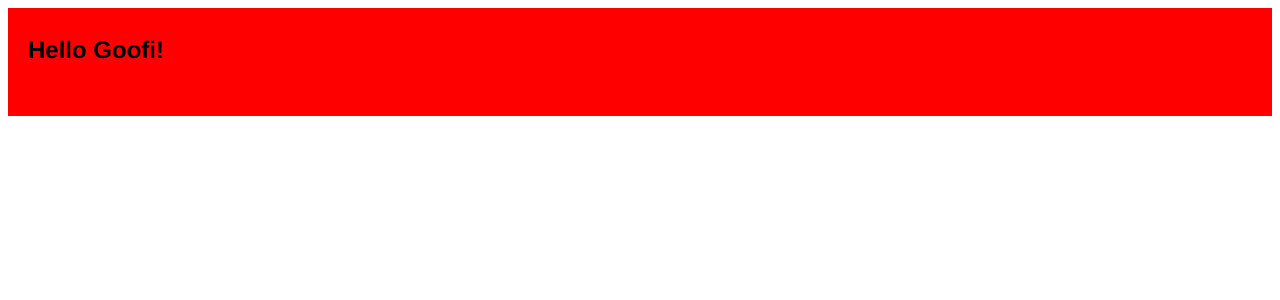
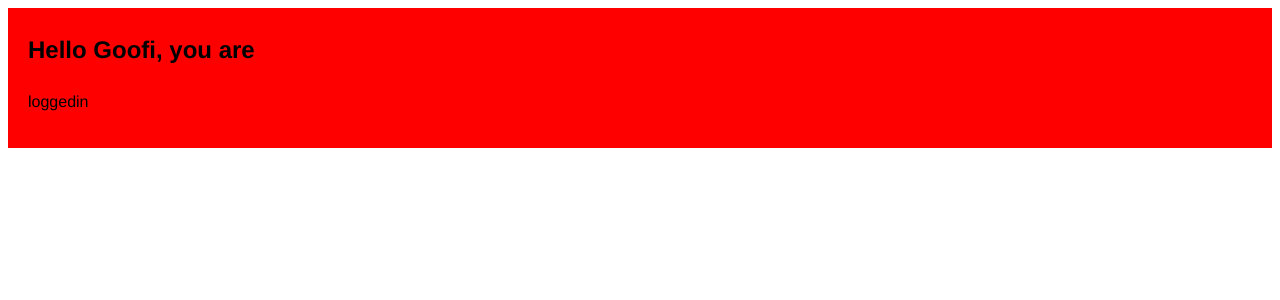
Before and after one commit to dimified/react-redux-ssr, a React app: page / in a window 1280 px wide. Shown: the top 300 px of the page. Built offline with nearby package versions, Linux system fonts and the light colour scheme; the HTML template or start-up script is replaced by a standard one.

Commit message:
- Using stage-0 for spread operators - Adding sample server side redux implementation

```diff
--- a/package.json
+++ b/package.json
@@ -18,7 +18,9 @@
     "express": "^4.15.3",
     "pm2": "^2.5.0",
     "react": "15.5.4",
-    "react-dom": "15.5.4"
+    "react-dom": "15.5.4",
+    "react-redux": "^5.0.5",
+    "redux": "^3.7.2"
   },
   "devDependencies": {
     "babel-cli": "^6.24.1",
@@ -28,7 +30,6 @@
     "babel-preset-es2015": "^6.24.1",
     "babel-preset-react": "^6.24.1",
     "babel-preset-stage-0": "^6.24.1",
-    "babel-preset-stage-2": "^6.24.1",
     "clean-webpack-plugin": "^0.1.16",
     "css-loader": "^0.28.3",
     "extract-text-webpack-plugin": "^3.0.0",
--- /dev/null
+++ b/src/app/actions/App.js
@@ -0,0 +1,6 @@
+export const LOGINLOGOUT = 'LOGINLOGOUT';
+export const loginLogout = () => (
+  {
+    type: LOGINLOGOUT
+  }
+);
--- a/src/app/components/App.js
+++ b/src/app/components/App.js
@@ -1,10 +1,18 @@
 import React from 'react';
 import style from './App.css';
+import { connect } from 'react-redux';
 
-const App = () => (
+const mapStateToProps = state => {
+  return {
+    isLoggedIn: state.app.isLoggedIn
+  };
+};
+
+const App = ({ isLoggedIn }) => (
     <div className={ style.app }>
-        <h2>Hello Goofi!</h2>
+        <h2>Hello Goofi, you are</h2>
+        { isLoggedIn ? 'loggedin' : 'loggedout' }
     </div>
 );
 
-export default App;
+export default connect(mapStateToProps)(App);
--- a/src/app/index.js
+++ b/src/app/index.js
@@ -1,13 +1,27 @@
 import React from 'react';
 import ReactDOM from 'react-dom';
+import { createStore } from 'redux';
+import { Provider } from 'react-redux';
+import reducers from './reducers';
 
 // Components
 import App from './components/App';
 
+// Grab the state from a global variable injected into the server-generated HTML
+const preloadedState = window.__PRELOADED_STATE__;
+
+// Allow the passed state to be garbage-collected
+delete window.__PRELOADED_STATE__;
+
+// Create Redux store with initial state
+const store = createStore(reducers, preloadedState);
+
 // Initial rendering of application
 const render = (Component) => {
   ReactDOM.render(
-    <Component />,
+    <Provider store={ store }>
+      <Component />
+    </Provider>,
     document.getElementById('root')
   );
 };
--- /dev/null
+++ b/src/app/reducers/App.js
@@ -0,0 +1,21 @@
+import {
+  LOGINLOGOUT
+} from '../actions/App';
+
+const initialState = {
+  isLoggedIn: true
+};
+
+const app = (state = initialState, action) => {
+  switch (action.type) {
+    case LOGINLOGOUT:
+      return {
+        ...state,
+        isLoggedIn: action.isLoggedIn
+      };
+    default:
+      return state;
+  }
+};
+
+export default app;
--- /dev/null
+++ b/src/app/reducers/index.js
@@ -0,0 +1,8 @@
+import { combineReducers } from 'redux';
+import app from './App';
+
+const reducers = combineReducers({
+  app
+});
+
+export default reducers;
```
Also changed, not shown: src/server/index.js (+4 -4 lines), src/ssr/index.js (+14 -1 lines), src/ssr/template.js (+6 -1 lines), .babelrc, 1 other file (tests, documents, lock files or other folders).
